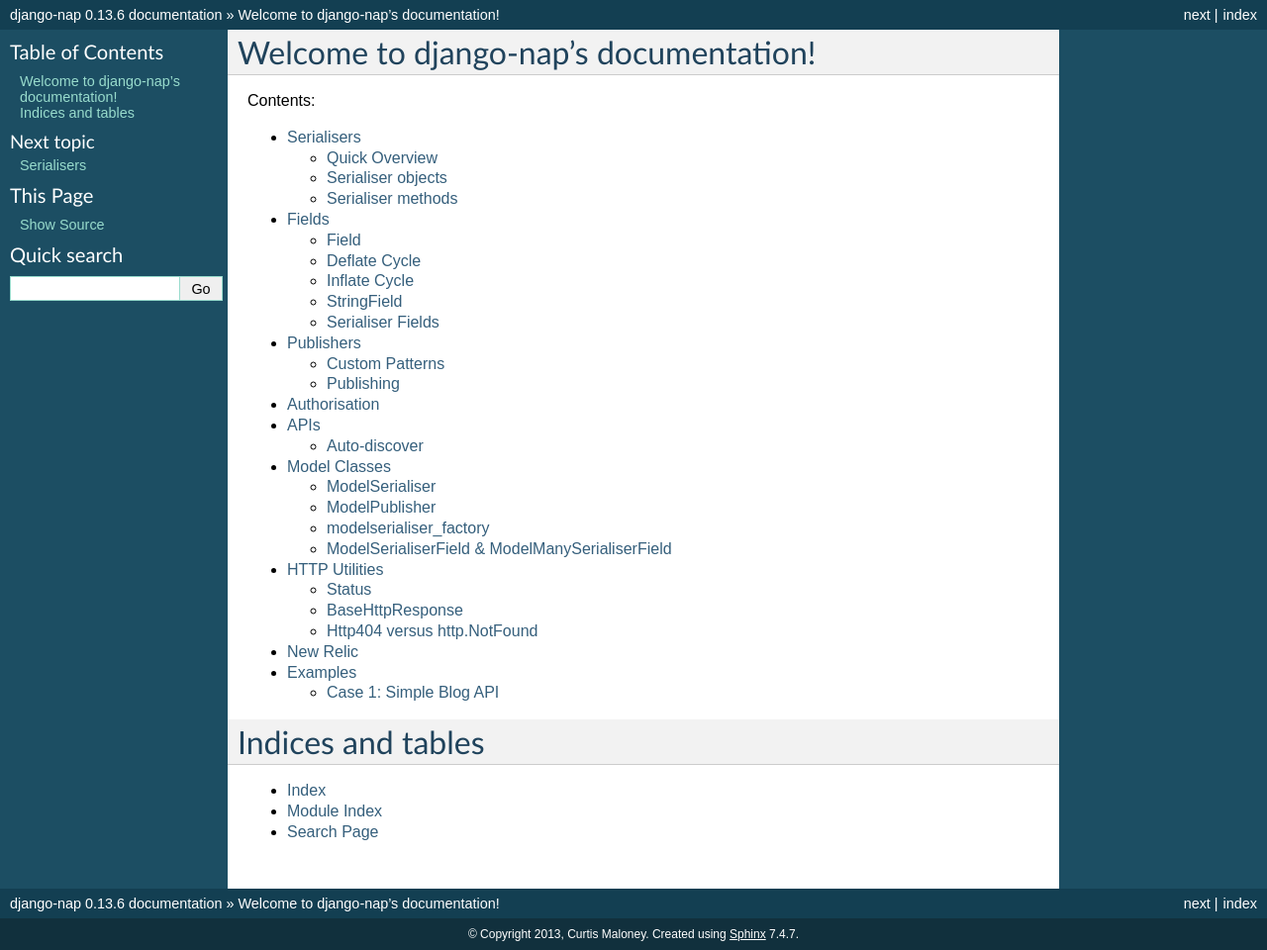
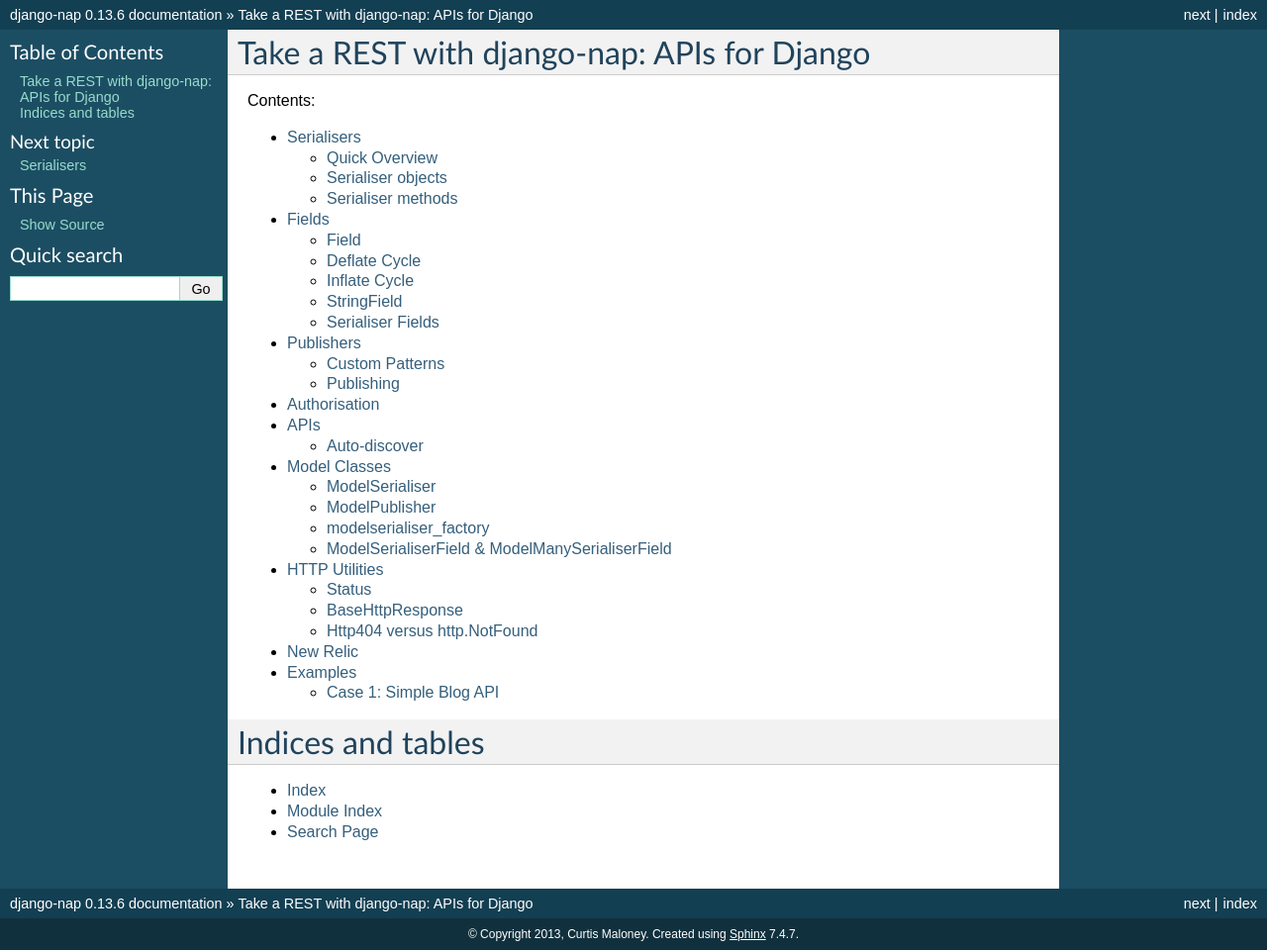
Before and after one commit to funkybob/django-nap, a Sphinx documentation site: the page built from docs/index.rst, in a window 1280 px wide. Shown: the whole page at 99% size. Built offline with Sphinx 7.4.7, drawn with Linux system fonts in a browser that asks for light colours.

Commit message:
Add cheesy title

```diff
--- a/docs/index.rst
+++ b/docs/index.rst
@@ -3,8 +3,8 @@
    You can adapt this file completely to your liking, but it should at least
    contain the root `toctree` directive.
 
-Welcome to django-nap's documentation!
-======================================
+Take a REST with django-nap: APIs for Django
+============================================
 
 Contents:
 
```
